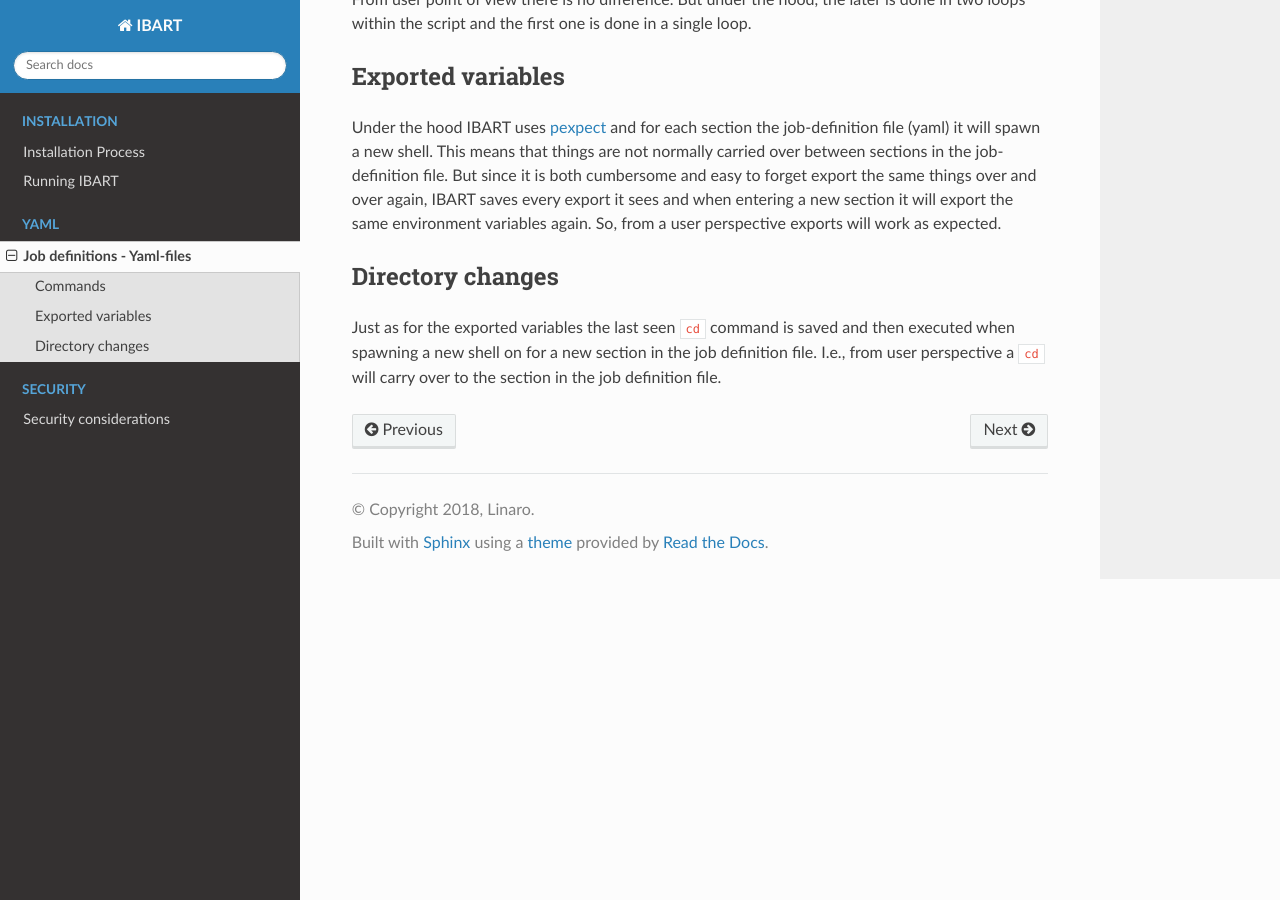
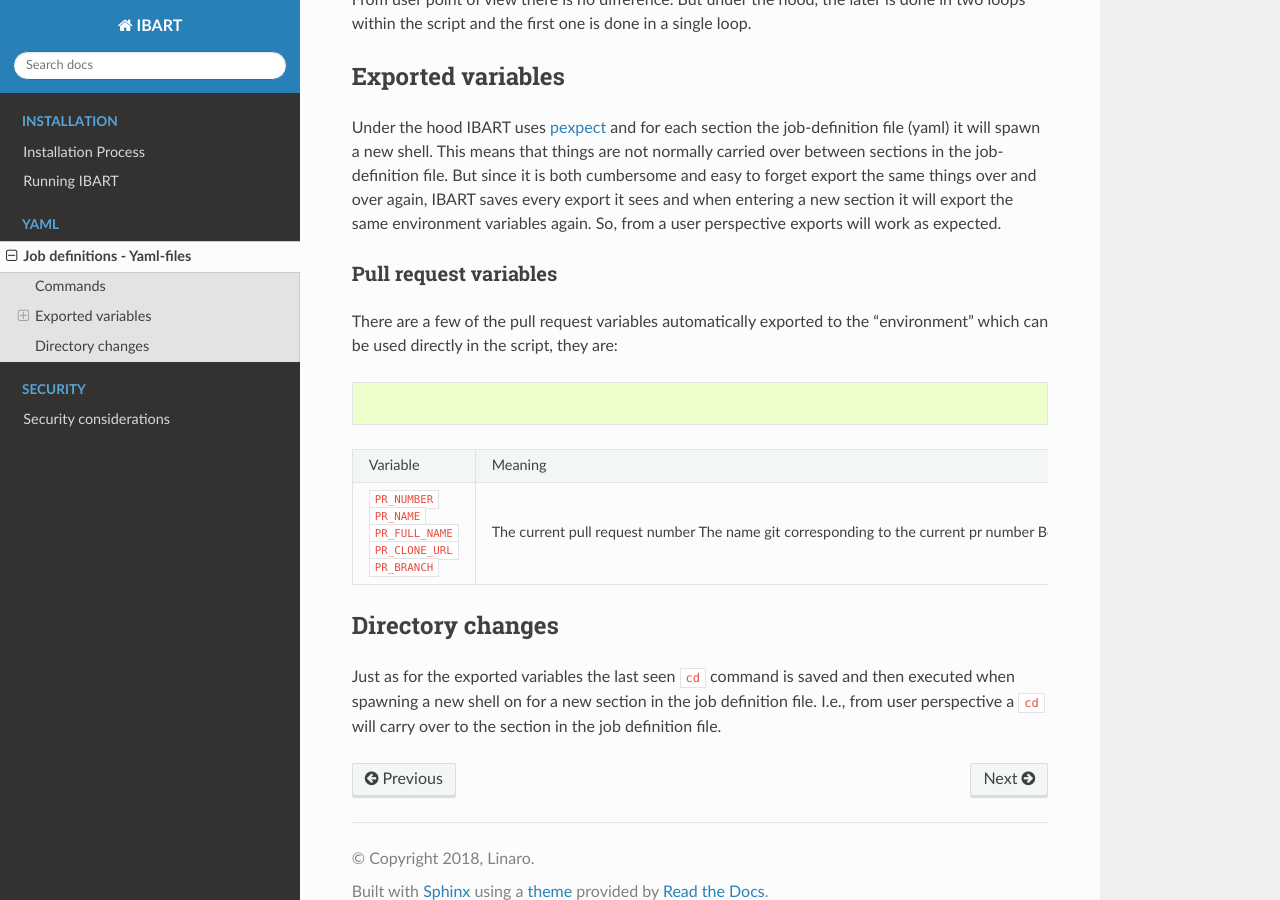
Before and after one commit to jbech-linaro/hikey_auto_boot, a Sphinx documentation site: the page built from docs/yaml.rst, in a window 1280 px wide and 900 px high, scrolled down 1314 px. Built offline with Sphinx 7.4.7 and the Read the Docs theme 2.0.0, drawn with Linux system fonts in a browser that asks for light colours.

Commit message:
Export variable fixes
Signed-off-by: Joakim Bech <joakim.bech@linaro.org>

```diff
--- a/docs/yaml.rst
+++ b/docs/yaml.rst
@@ -2,7 +2,7 @@ Job definitions - Yaml-files
 ============================
 This is the main thing a user will work with. This is where all commands to clone, build, flash etc takes place. There are ``15`` pre-defined sections and at this moment they are the only ones that can be there. You don't have to add nor use all of them. But you cannot add more or invent your own. A full file contains the following:
 
-.. code:: yaml
+.. code-block:: yaml
 
     pre_clone:
     clone:
@@ -45,7 +45,7 @@ Within each section one states commands, expected output and the timeout. Timeou
 
 This simple test would create a working directory, clone Linux kernel with a 600 second timeout, build it for Arm (again 600 seconds timeout). Note that one can use both this
 
-.. code:: yaml
+.. code-block:: yaml
     :emphasize-lines: 3
     build:
         - cmd: echo $?
@@ -53,7 +53,7 @@ This simple test would create a working directory, clone Linux kernel with a 600
 
 as well as this syntax (pay attention to the added ``-`` at ``exp``.
 
-.. code:: yaml
+.. code-block:: yaml
 
     build:
         - cmd: echo $?
@@ -67,6 +67,24 @@ Under the hood IBART uses `pexpect`_ and for each section the job-definition fil
 
 .. _pexpect: http://pexpect.readthedocs.io/en/stable/index.html
 
+Pull request variables
+~~~~~~~~~~~~~~~~~~~~~~
+There are a few of the pull request variables automatically exported to the
+"environment" which can be used directly in the script, they are:
+
+.. code-block:: bash
+
++------------------+------------------------------------------------------+---------------------------------------+
+| Variable         | Meaning                                              | Example                               |
++------------------+------------------------------------------------------+---------------------------------------+
+| ``PR_NUMBER``    | The current pull request number                      | 123                                   |
+| ``PR_NAME``      | The name git corresponding to the current pr number  | ibart                                 |
+| ``PR_FULL_NAME`` | Both the GitHub project name and the name of the git | jbech-linaro/ibart                    |
+| ``PR_CLONE_URL`` | URL to the submitters git/tree                       | https://github.com/jbech-linaro/ibart |
+| ``PR_BRANCH``    | URL to the submitters branch                         | my_super_branch_with_fixes            |
++------------------+------------------------------------------------------+---------------------------------------+
+
+
 Directory changes
 -----------------
 Just as for the exported variables the last seen ``cd`` command is saved and then executed when spawning a new shell on for a new section in the job definition file. I.e., from user perspective a ``cd`` will carry over to the section in the job definition file.
```
Also changed, not shown: docs/run.rst (+12 -3 lines), settings.py (+8 -2 lines), 1 other file.
